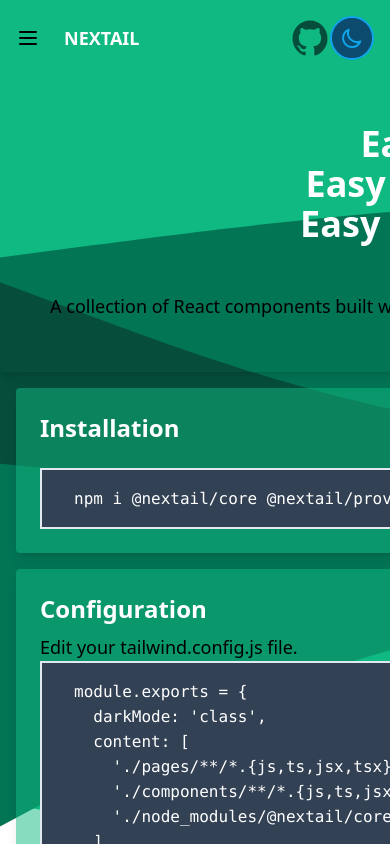
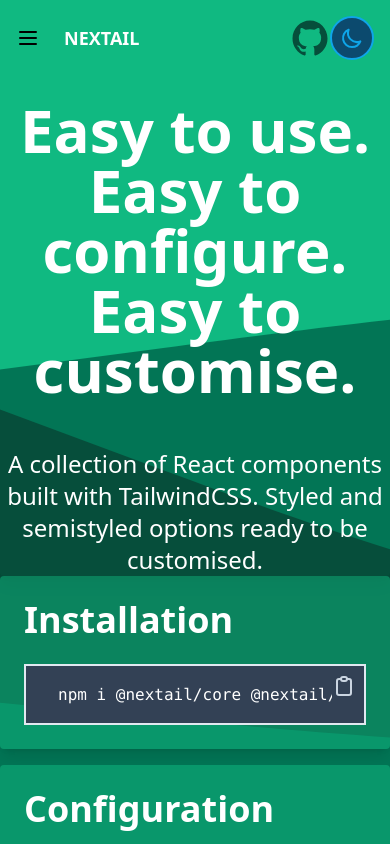
Before and after one commit to a-smiggle/nextail, a Next.js app in the folder websites/landing-page/: page / in a window 390 px wide. Built offline with nearby package versions, Linux system fonts and the light colour scheme.

Commit message:
landing-page: 0.4.0
Update and add to index.
- Customisation added.

a-smiggle

```diff
--- a/websites/landing-page/package.json
+++ b/websites/landing-page/package.json
@@ -1,6 +1,6 @@
 {
   "name": "@nextail/landing-page",
-  "version": "0.3.3",
+  "version": "0.4.0",
   "private": true,
   "scripts": {
     "dev": "next dev",
--- a/websites/landing-page/pages/index.tsx
+++ b/websites/landing-page/pages/index.tsx
@@ -19,38 +19,38 @@ const Home: NextPage = () => {
     <>
       <Layout>
         <div
-          className="h-full w-fit bg-white bg-cover bg-no-repeat dark:bg-emerald-900 md:w-screen"
+          className="h-full w-full bg-white bg-cover bg-no-repeat dark:bg-emerald-900"
           style={{ backgroundImage: 'url(/EmeraldDivider.svg)' }}
         >
           <div className="w-full pt-6 text-center md:pt-24">
-            <div className="mx-auto h-fit w-fit rounded p-6 shadow-lg dark:bg-emerald-500/30">
-              <h1 className="text-center text-4xl font-bold text-white md:text-6xl">
+            <div className="w-full flex-col justify-center rounded shadow-lg dark:bg-emerald-500/30 md:p-6">
+              <h1 className="text-center text-6xl font-bold text-white md:text-4xl">
                 Easy to use.
               </h1>
-              <h1 className="text-4xl font-bold text-white md:text-6xl">
+              <h1 className="text-6xl font-bold text-white md:text-4xl">
                 Easy to configure.
               </h1>
-              <h1 className="text-4xl font-bold text-white md:text-6xl">
+              <h1 className="text-6xl font-bold text-white md:text-4xl">
                 Easy to customise.
               </h1>
               <br></br>
-              <p className="pt-6 text-lg font-medium text-black">
+              <p className="pt-6 text-2xl font-medium text-white md:text-lg">
                 A collection of React components built with TailwindCSS. Styled
                 and semistyled options ready to be customised.
               </p>
             </div>
           </div>
-          <div className="grid gap-4 p-4 md:grid-cols-3">
-            <div className="col-span-1 w-full rounded bg-emerald-500/50 p-6 shadow-lg dark:bg-emerald-500/20">
-              <h1 className="pb-6 text-2xl font-bold text-white">
+          <div className="grid gap-4 md:grid-cols-3 md:p-4">
+            <div className="col-span-1 w-screen rounded bg-emerald-500/50 p-6 shadow-lg dark:bg-emerald-500/20 md:w-full">
+              <h1 className="pb-6 text-4xl font-bold text-white md:text-2xl">
                 Installation
               </h1>
               <div className="flex justify-center">
                 <CodeSnippet data="npm i @nextail/core @nextail/providers" />
               </div>
             </div>
-            <div className="col-span-2 w-full rounded bg-emerald-500/50 p-6 shadow-lg dark:bg-emerald-500/20">
-              <h1 className="pb-2 text-2xl font-bold text-white">
+            <div className="col-span-1 w-screen rounded bg-emerald-500/50 p-6 shadow-lg dark:bg-emerald-500/20 md:col-span-2 md:w-full">
+              <h1 className="pb-2 text-4xl font-bold text-white md:text-2xl">
                 Configuration
               </h1>
               <p className="text-lg font-medium text-black">
@@ -72,8 +72,13 @@ const Home: NextPage = () => {
 };`}
               ></CodeSnippet>
             </div>
-            <div className="col-span-1 w-full rounded bg-emerald-500/50 p-6 shadow-lg dark:bg-emerald-500/20 md:col-span-3">
-              <h1 className="pb-2 text-2xl font-bold text-white">Use</h1>
+            <div className="col-span-1 w-screen rounded bg-emerald-500/50 p-6 shadow-lg dark:bg-emerald-500/20 md:col-span-2 md:w-full">
+              <h1 className="pb-2 text-4xl font-bold text-white md:text-2xl">
+                Use
+              </h1>
+              <p className="text-lg font-medium text-black">
+                Example of Next.JS page file found in pages folder.
+              </p>
               <CodeSnippet
                 data={`import Button, {
   ErrorButton,
@@ -120,7 +125,7 @@ const ButtonPage: NextPage = () => {
 export default ButtonPage;
 `}
               ></CodeSnippet>
-              <div className="flex justify-between p-2">
+              <div className="space-x-2 space-y-2 md:flex md:justify-between md:p-2">
                 <Button>Hey</Button>
                 <ErrorButton>Error</ErrorButton>
                 <ErrorOutlineButton>Error</ErrorOutlineButton>
@@ -132,6 +137,69 @@ export default ButtonPage;
                 <WarningOutlineButton>Warning</WarningOutlineButton>
               </div>
             </div>
+            <div className="col-span-1 w-screen rounded bg-emerald-500/50 p-6 shadow-lg dark:bg-emerald-500/20 md:col-span-1 md:w-full">
+              <h1 className="pb-2 text-4xl font-bold text-white md:text-2xl">
+                Customise
+              </h1>
+              <p className="text-lg font-medium text-black">
+                Easily edit individual class variables or overide with complete
+                control.
+              </p>
+              <CodeSnippet
+                data={`import Button from '@nextail/core/Button
+import { NextPage } from 'next';
+import React from 'react';
+
+const ButtonPage: NextPage = () => {
+  return (
+    <div className="h-screen w-full bg-slate-400">
+      <div className="flex justify-between p-2">
+        <Button
+        mainStylings={{
+          border: { borderRadius: 'rounded-full' },
+          background: { backgroundColor: 'bg-emerald-500' },
+          text: { textColor: 'text-white' },
+          filter: { invert: 'hover:invert' },
+        }}
+        >
+          Hey
+        </Button>
+        <Button
+          mainStylings={{
+            className:
+              'px-6 py-2 text-center uppercase leading-light font-medium text-xs shadow-md rounded-full bg-emerald-500 inline-block text-white hover:invert',
+          }}
+        >
+          Hey
+        </Button>
+      </div>
+    </div>
+    );
+  };
+
+  export default ButtonPage;`}
+              ></CodeSnippet>
+              <div className="space-x-2 pt-2">
+                <Button
+                  mainStylings={{
+                    border: { borderRadius: 'rounded-full' },
+                    background: { backgroundColor: 'bg-emerald-500' },
+                    text: { textColor: 'text-white' },
+                    filter: { invert: 'hover:invert' },
+                  }}
+                >
+                  Hey
+                </Button>
+                <Button
+                  mainStylings={{
+                    className:
+                      'px-6 py-2 text-center uppercase leading-light font-medium text-xs shadow-md rounded-full bg-emerald-500 inline-block text-white hover:invert',
+                  }}
+                >
+                  Hey
+                </Button>
+              </div>
+            </div>
           </div>
         </div>
       </Layout>
```
